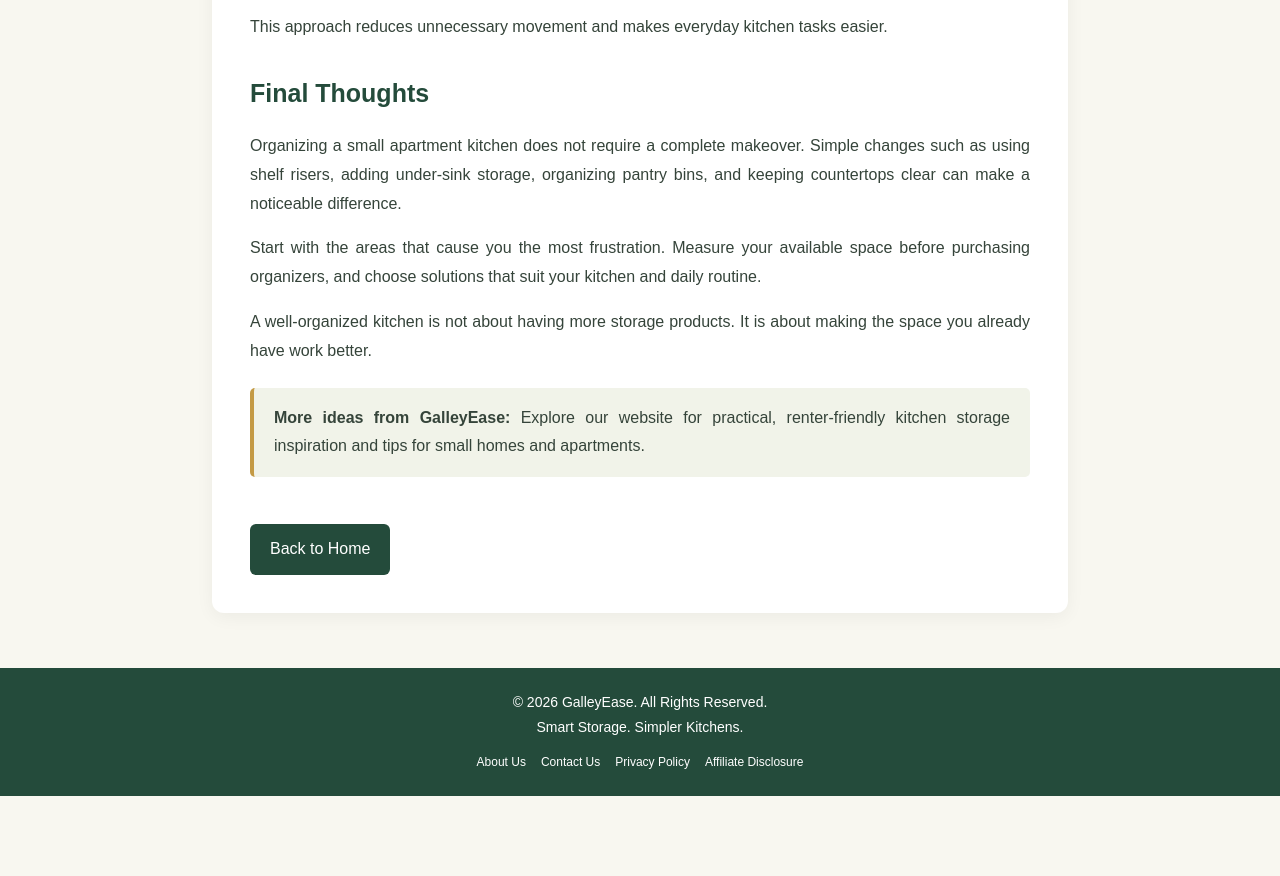
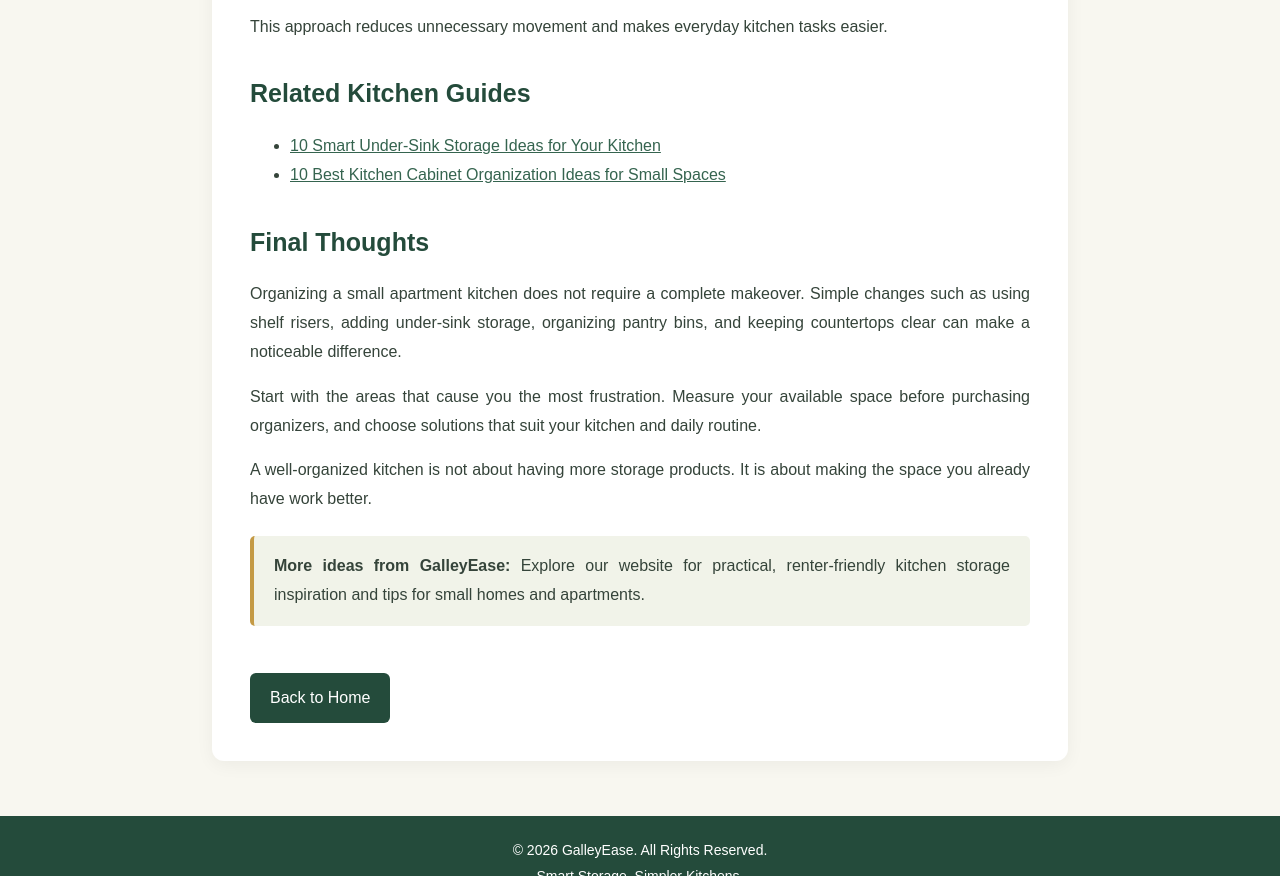
Before and after one commit to qaiserredamco25-ai/galleyease, a plain HTML site: page small-kitchen-organization-ideas.html in a window 1280 px wide. Shown: the part 3565-4441 px from the top of the page. Before the commit the page ends 4361 px from the top, so only its background shows below. Drawn offline with Linux system fonts and the light colour scheme.

Commit message:
Add related kitchen guides to organization ideas
Added related kitchen guides section with links.

```diff
--- a/small-kitchen-organization-ideas.html
+++ b/small-kitchen-organization-ideas.html
@@ -363,6 +363,21 @@
     everyday kitchen tasks easier.
   </p>
 
+<h2>Related Kitchen Guides</h2>
+
+<ul>
+  <li>
+    <a href="under-sink-storage-ideas.html">
+      10 Smart Under-Sink Storage Ideas for Your Kitchen
+    </a>
+  </li>
+  <li>
+    <a href="kitchen-cabinet-organization-ideas.html">
+      10 Best Kitchen Cabinet Organization Ideas for Small Spaces
+    </a>
+  </li>
+</ul>
+
   <h2>Final Thoughts</h2>
 
   <p>
```
